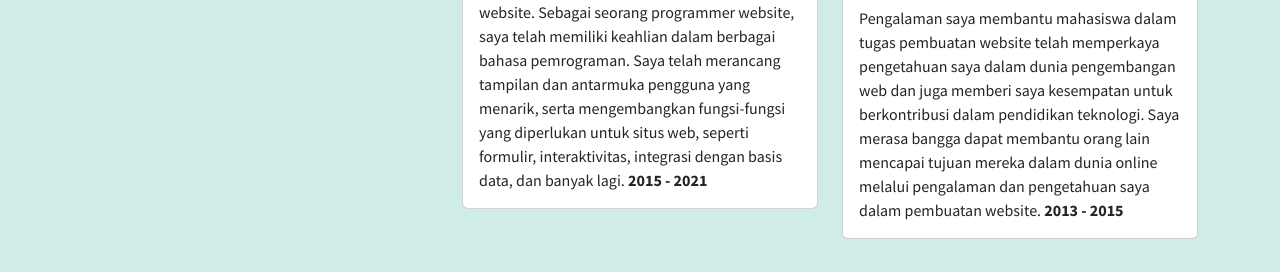
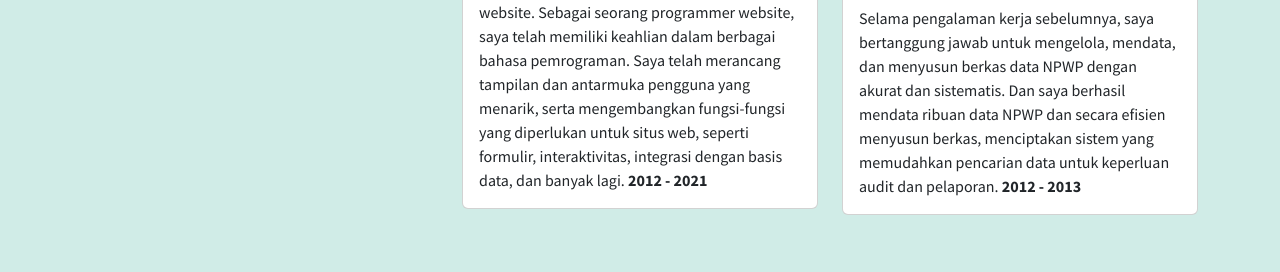
Before and after one commit to hendri-dev/hendri-dev.github.io, a plain HTML site: page index.html in a window 1280 px wide. Shown: the part 1679-1951 px from the top of the page. Drawn offline with nearby package versions, Linux system fonts and the light colour scheme.

Commit message:
Update script

```diff
--- a/index.html
+++ b/index.html
@@ -46,7 +46,7 @@
       </nav>
 
       <section class="jumbotron text-center">
-        <img src="img/me.jpg" alt="hendri tanjung" width="200" class="rounded-circle img-thumbnail">
+        <img src="img/men.jpg" alt="hendri tanjung" width="200" class="rounded-circle img-thumbnail">
         <h1 class="display-5" style="font-family: 'Titillium Web'; color:#59696e;">Hendri Tanjung</h1>
         <p class="lead" style="font-family: 'Titillium Web'; color: #6c757d;">Programmer | Design web</p>
         <a href="file/cv-hendri-tanjung.pdf" class="text-decoration-none"><i class="bi bi-cloud-arrow-down-fill"></i> Download CV</a>
@@ -93,7 +93,7 @@
         <div class="card">
           <img src="img/a2.jpg" class="card-img-top" alt="Experience Two">
           <div class="card-body">
-            <p class="card-text">Dulunya saya seorang freelance programmer website. Sebagai seorang programmer website, saya telah memiliki keahlian dalam berbagai bahasa pemrograman. Saya telah merancang tampilan dan antarmuka pengguna yang menarik, serta mengembangkan fungsi-fungsi yang diperlukan untuk situs web, seperti formulir, interaktivitas, integrasi dengan basis data, dan banyak lagi. <strong>2015 - 2021</strong></p>
+            <p class="card-text">Dulunya saya seorang freelance programmer website. Sebagai seorang programmer website, saya telah memiliki keahlian dalam berbagai bahasa pemrograman. Saya telah merancang tampilan dan antarmuka pengguna yang menarik, serta mengembangkan fungsi-fungsi yang diperlukan untuk situs web, seperti formulir, interaktivitas, integrasi dengan basis data, dan banyak lagi. <strong>2012 - 2021</strong></p>
           </div>
         </div>
       </div>
@@ -101,7 +101,7 @@
         <div class="card">
           <img src="img/a3.jpg" class="card-img-top" alt="Experience Three">
           <div class="card-body">
-            <p class="card-text">Pengalaman saya membantu mahasiswa dalam tugas pembuatan website telah memperkaya pengetahuan saya dalam dunia pengembangan web dan juga memberi saya kesempatan untuk berkontribusi dalam pendidikan teknologi. Saya merasa bangga dapat membantu orang lain mencapai tujuan mereka dalam dunia online melalui pengalaman dan pengetahuan saya dalam pembuatan website. <strong>2013 - 2015</strong></p>
+            <p class="card-text">Selama pengalaman kerja sebelumnya, saya bertanggung jawab untuk mengelola, mendata, dan menyusun berkas data NPWP dengan akurat dan sistematis. Dan saya berhasil mendata ribuan data NPWP dan secara efisien menyusun berkas, menciptakan sistem yang memudahkan pencarian data untuk keperluan audit dan pelaporan. <strong>2012 - 2013</strong></p>
           </div>
         </div>
       </div>
```
Also changed, not shown: img/a2.jpg, img/men.jpg (added), 2 other files.
